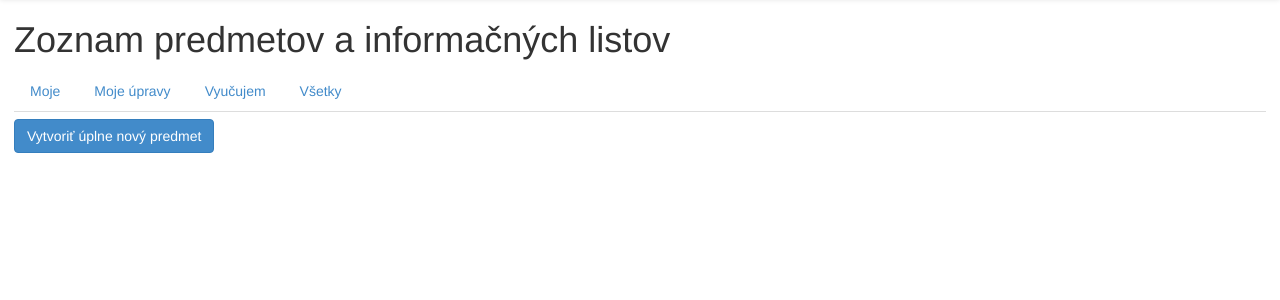
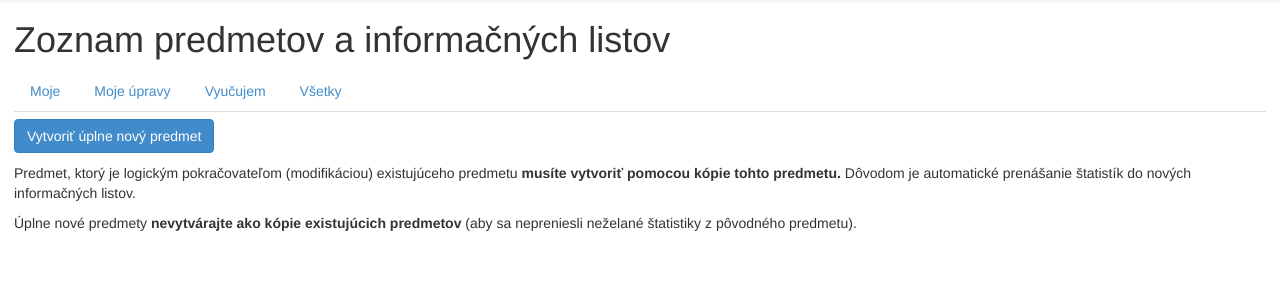
Before and after one commit to fmfi/infolist-editor, a Flask app: template templates/predmet-index.html in a window 1280 px wide. Shown: the part 52-352 px from the top of the page. Run offline with Flask 2, Linux system fonts and the light colour scheme; the template is opened without the code that fills it, so the values that code supplies are empty; parts of the project's set-up code (start-up, migrations or seed data) failed here and were passed over; some libraries are stand-ins or nearby versions.

Commit message:
Pridane pokyny k vytvaraniu predmetov aj k tlacitku na vytvorenie noveho predmetu

```diff
--- a/templates/predmet-index.html
+++ b/templates/predmet-index.html
@@ -54,8 +54,17 @@
     </li>
   {% endfor %}
 
+  <p>
   <a href="{{ url_for('show_infolist', id=None, predmet_id=None, edit=True) }}"
     class="btn btn-primary">Vytvoriť úplne nový predmet</a>
+  </p>
+  <p>Predmet, ktorý je logickým pokračovateľom (modifikáciou) existujúceho
+  predmetu <b>musíte vytvoriť pomocou kópie tohto predmetu.</b> Dôvodom
+  je automatické prenášanie štatistík do nových informačných listov.</p>
+
+  <p>Úplne nové predmety <b>nevytvárajte ako kópie existujúcich
+  predmetov</b> (aby sa nepreniesli neželané štatistiky z pôvodného
+  predmetu).</p>
 
 </div>
 {% endblock %}
```
